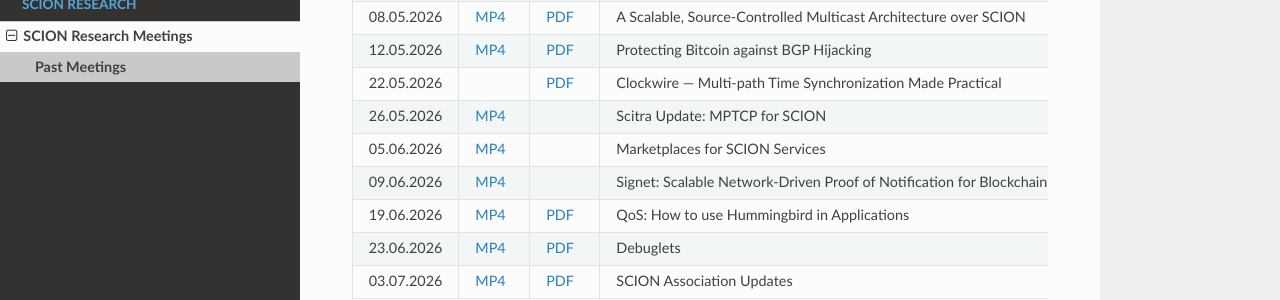
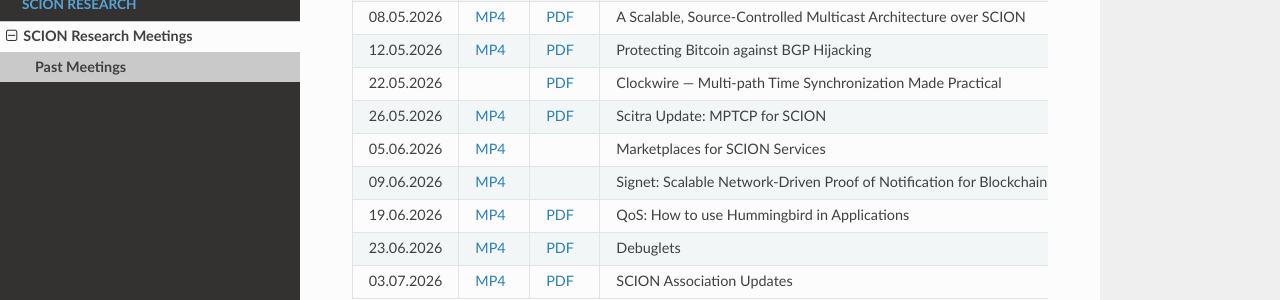
Before and after one commit to netsys-lab/scion-education-network-documentation, a Sphinx documentation site: the page built from docs/source/scion-research/meetings/past.rst, in a window 1280 px wide and 900 px high, scrolled down 1247 px. Shown: the part 412-712 px from the top of the window. Built offline with Sphinx 7.4.7 and the Read the Docs theme 3.1.0, drawn with Linux system fonts in a browser that asks for light colours.

Commit message:
MPTCP add PDF (#54)
Add slide deck PDF.

```diff
--- a/docs/source/scion-research/meetings/past.rst
+++ b/docs/source/scion-research/meetings/past.rst
@@ -293,7 +293,7 @@
       -
     * - 26.05.2026
       - `MP4 <https://drive.google.com/file/d/1TjemI4HmTNsgqb-X13YV0SaEFLcA3xvT/view>`__
-      -
+      - `PDF <https://drive.google.com/file/d/1Krszbtyj69TcCG1WaHRltoCpCsp_ReTD/view>`__
       - Scitra Update: MPTCP for SCION
       - Lars Christian Schulz (OVGU Magdeburg)
       -
```
